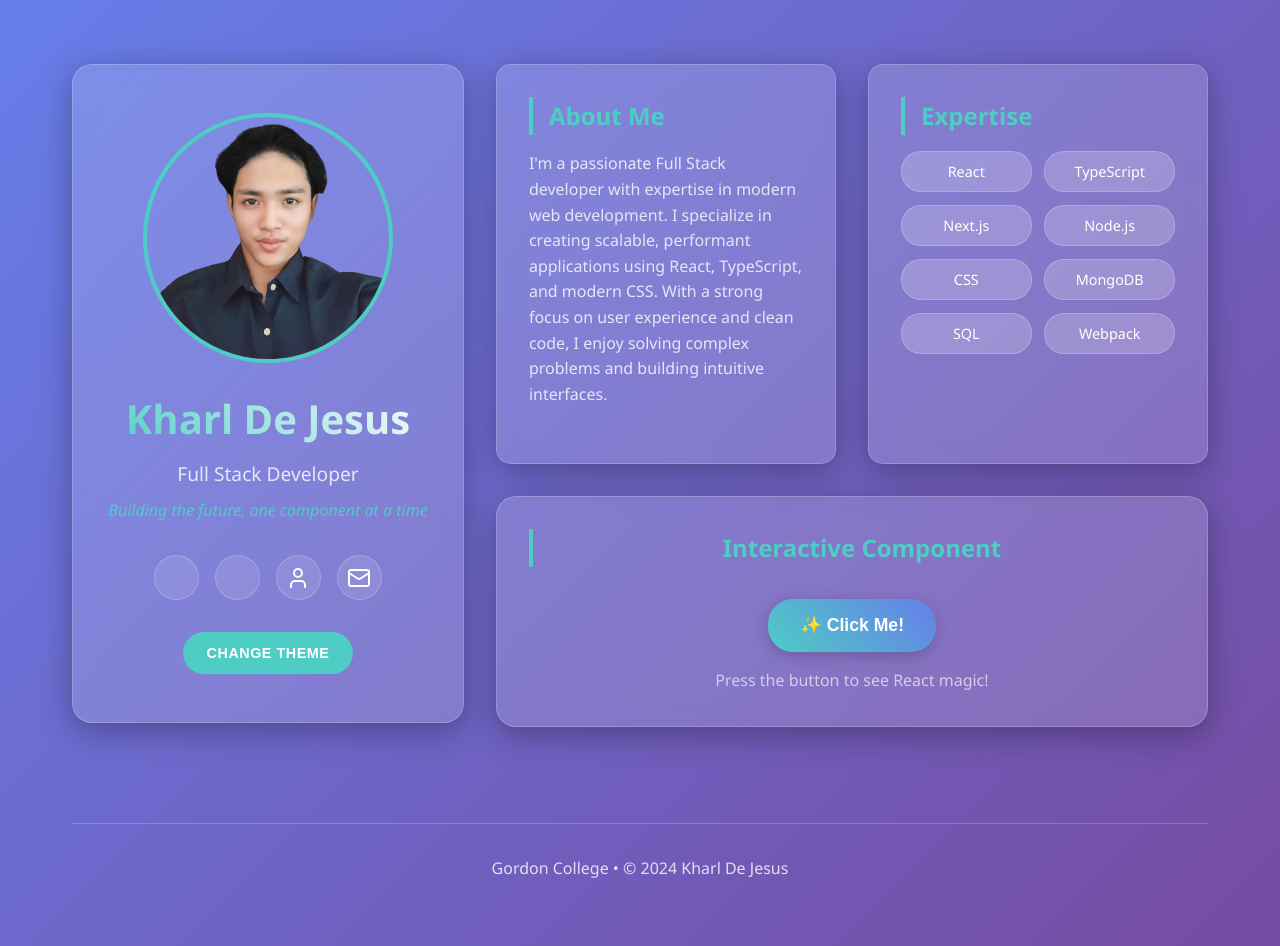
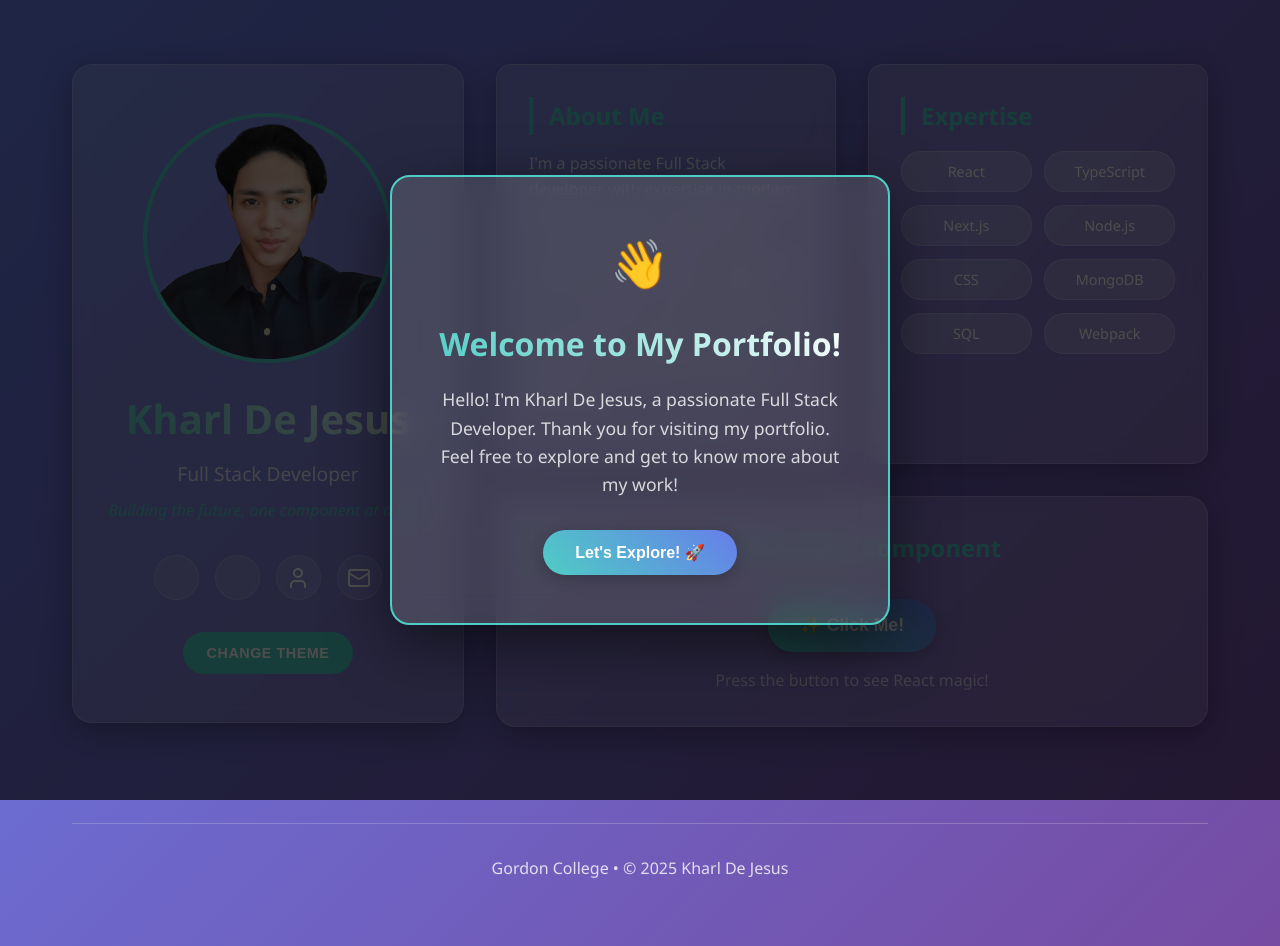
Before and after one commit to lizy3yo/personal_landing_page, a plain HTML site: page index.html in a window 1280 px wide. Drawn offline with nearby package versions, Linux system fonts and the light colour scheme; some icons are missing.

Commit message:
completed the main tasks

```diff
--- a/index.html
+++ b/index.html
@@ -10,6 +10,16 @@
 </head>
 
 <body>
+    <!-- Welcome Alert Box -->
+    <div class="welcome-overlay" id="welcomeOverlay">
+        <div class="welcome-alert">
+            <span class="welcome-emoji">👋</span>
+            <h2>Welcome to My Portfolio!</h2>
+            <p>Hello! I'm Kharl De Jesus, a passionate Full Stack Developer. Thank you for visiting my portfolio. Feel free to explore and get to know more about my work!</p>
+            <button class="welcome-close-btn" id="welcomeCloseBtn">Let's Explore! 🚀</button>
+        </div>
+    </div>
+
     <div class="container">
         <!-- Hero Section -->
         <section class="hero">
@@ -71,7 +81,7 @@
 
         <!-- Footer -->
         <footer>
-            <p>Gordon College • © 2024 Kharl De Jesus</p>
+            <p>Gordon College • © 2025 Kharl De Jesus</p>
         </footer>
     </div>
 
--- a/script.js
+++ b/script.js
@@ -1,3 +1,63 @@
+// Welcome Alert Manager
+class WelcomeAlert {
+    constructor() {
+        this.overlay = document.getElementById('welcomeOverlay');
+        this.closeBtn = document.getElementById('welcomeCloseBtn');
+        // Remove the localStorage check - this makes it show every time
+        this.init();
+    }
+
+    init() {
+        // Always show the welcome alert
+        this.show();
+        this.bindEvents();
+    }
+
+    show() {
+        setTimeout(() => {
+            this.overlay.classList.add('active');
+        }, 500); // Show after a short delay for better UX
+    }
+
+    hide() {
+        this.overlay.classList.remove('active');
+        // Remove the localStorage line so it doesn't remember being closed
+
+        // Remove from DOM after animation completes
+        setTimeout(() => {
+            this.overlay.style.display = 'none';
+        }, 300);
+    }
+
+    bindEvents() {
+        if (this.closeBtn) {
+            this.closeBtn.addEventListener('click', () => this.hide());
+        }
+
+        // Close on overlay click (outside the alert box)
+        if (this.overlay) {
+            this.overlay.addEventListener('click', (e) => {
+                if (e.target === this.overlay) {
+                    this.hide();
+                }
+            });
+        }
+
+        // Close on Escape key
+        document.addEventListener('keydown', (e) => {
+            if (e.key === 'Escape' && this.overlay.classList.contains('active')) {
+                this.hide();
+            }
+        });
+    }
+
+    // Method to reset and show welcome again (for testing)
+    reset() {
+        this.overlay.style.display = 'flex';
+        this.show();
+    }
+}
+
 // Theme Management
 class ThemeManager {
     constructor() {
@@ -235,7 +295,10 @@ class PerformanceMonitor {
 
 // Initialize everything when DOM is ready
 document.addEventListener('DOMContentLoaded', () => {
-    // Initialize all components
+    // Initialize welcome alert first
+    const welcomeAlert = new WelcomeAlert();
+
+    // Initialize all other components
     const themeManager = new ThemeManager();
     const interactiveComponents = new InteractiveComponents();
     const performanceMonitor = new PerformanceMonitor();
@@ -255,6 +318,9 @@ document.addEventListener('DOMContentLoaded', () => {
     }, 100);
 
     console.log('🎉 Portfolio initialized successfully!');
+
+    // Add welcome alert to window for testing purposes
+    window.welcomeAlert = welcomeAlert;
 });
 
 // Handle profile image error (fallback)
--- a/style.css
+++ b/style.css
@@ -326,6 +326,96 @@ footer {
   margin-top: 4rem;
 }
 
+/* Welcome Alert Box */
+.welcome-overlay {
+  position: fixed;
+  top: 0;
+  left: 0;
+  width: 100%;
+  height: 100%;
+  background: rgba(0, 0, 0, 0.7);
+  display: flex;
+  justify-content: center;
+  align-items: center;
+  z-index: 9999;
+  opacity: 0;
+  visibility: hidden;
+  transition: all 0.3s ease;
+}
+
+.welcome-overlay.active {
+  opacity: 1;
+  visibility: visible;
+}
+
+.welcome-alert {
+  background: var(--card-bg);
+  backdrop-filter: blur(15px);
+  border: 2px solid var(--accent-color);
+  border-radius: 20px;
+  padding: 3rem 2.5rem;
+  text-align: center;
+  box-shadow: 0 20px 60px rgba(0, 0, 0, 0.5);
+  max-width: 500px;
+  width: 90%;
+  transform: scale(0.8) translateY(-20px);
+  transition: all 0.3s ease;
+}
+
+.welcome-overlay.active .welcome-alert {
+  transform: scale(1) translateY(0);
+}
+
+.welcome-alert h2 {
+  color: var(--accent-color);
+  margin-bottom: 1rem;
+  font-size: 2rem;
+  background: linear-gradient(45deg, var(--accent-color), #ffffff);
+  -webkit-background-clip: text;
+  -webkit-text-fill-color: transparent;
+  background-clip: text;
+}
+
+.welcome-alert p {
+  color: var(--text-secondary);
+  margin-bottom: 2rem;
+  font-size: 1.1rem;
+  line-height: 1.6;
+}
+
+.welcome-alert .welcome-emoji {
+  font-size: 3rem;
+  margin-bottom: 1rem;
+  display: block;
+  animation: bounce 2s infinite;
+}
+
+.welcome-close-btn {
+  background: linear-gradient(45deg, var(--accent-color), #667eea);
+  color: white;
+  border: none;
+  padding: 0.8rem 2rem;
+  border-radius: 25px;
+  cursor: pointer;
+  font-size: 1rem;
+  font-weight: 600;
+  transition: all 0.3s ease;
+  box-shadow: 0 4px 15px rgba(0, 0, 0, 0.2);
+}
+
+.welcome-close-btn:hover {
+  transform: translateY(-2px);
+  box-shadow: 0 6px 20px rgba(0, 0, 0, 0.3);
+}
+
+/* Animation Classes */
+.fade-in {
+  opacity: 0;
+  transform: translateY(20px);
+  animation: fadeIn 0.8s ease forwards;
+}
+
+
 /* Responsive Design */
 @media (max-width: 1024px) {
   .hero {
@@ -401,16 +491,21 @@ footer {
   }
 }
 
-/* Animation Classes */
-.fade-in {
-  opacity: 0;
-  transform: translateY(20px);
-  animation: fadeIn 0.8s ease forwards;
-}
-
 @keyframes fadeIn {
   to {
     opacity: 1;
     transform: translateY(0);
   }
 }
+
+@keyframes bounce {
+  0%, 20%, 50%, 80%, 100% {
+    transform: translateY(0);
+  }
+  40% {
+    transform: translateY(-15px);
+  }
+  60% {
+    transform: translateY(-10px);
+  }
+}
```
